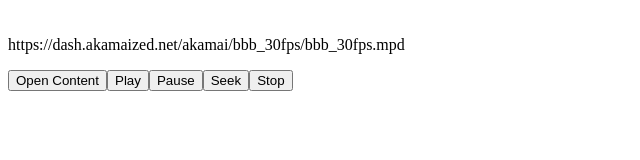
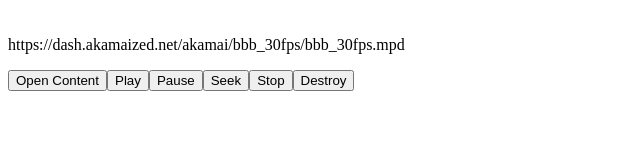
Before and after one commit to franbustillo93/TypeScript_Video_Player, a React (Create React App) app in the folder videoplayer/: page / in a window 1280 px wide. Shown: the part 424-584 px from the top of the page, without its empty margins (0-640 px from the left). Built offline with nearby package versions, Linux system fonts and the light colour scheme; what dashjs would draw is missing.

Commit message:
[React][Front] Added functionality to delete the video source

```diff
--- a/videoplayer/src/VideoPlayer.tsx
+++ b/videoplayer/src/VideoPlayer.tsx
@@ -53,6 +53,10 @@ export class VideoPlayer extends Component<Props>{
             seek(0);
         }
 
+        const destroy = () => {
+            this.props.videoPlayer.player.reset();
+        }
+
 
         return (
             <div >
@@ -65,6 +69,7 @@ export class VideoPlayer extends Component<Props>{
                 <button onClick={pause}>Pause</button>
                 <button onClick={() => seek(5)}>Seek</button>
                 <button onClick={stop}>Stop</button>
+                <button onClick={destroy}>Destroy</button>
             </div>
         )
 
```
